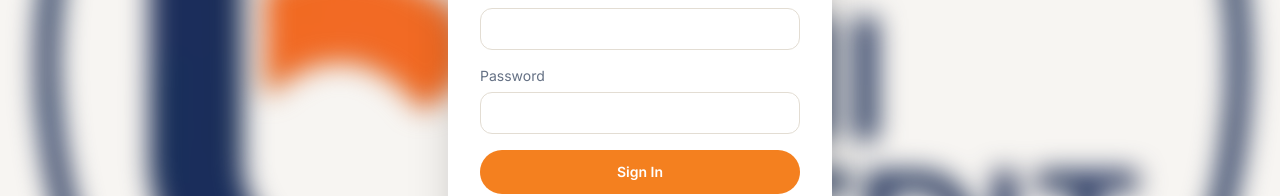
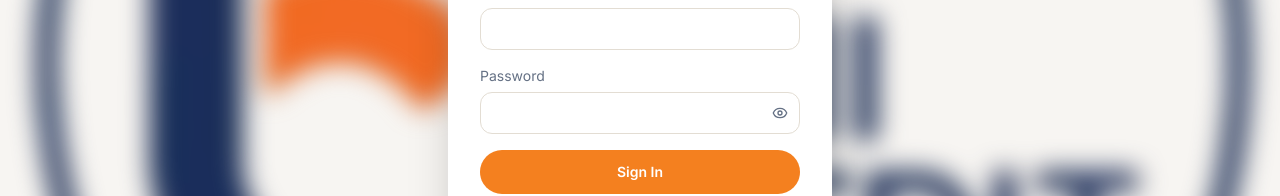
Before and after one commit to maximasprim/Bidii_Credit_V2, a React (Vite) app: page /admin/login in a window 1280 px wide. Shown: the part 332-528 px from the top of the page. Built offline with nearby package versions, Linux system fonts and the light colour scheme.

Commit message:
login password show

```diff
--- a/src/pages/admin/AdminLogin.tsx
+++ b/src/pages/admin/AdminLogin.tsx
@@ -1,6 +1,6 @@
 import { useState } from "react";
 import { Link, Navigate, useNavigate, useSearchParams } from "react-router-dom";
-import { AlertCircle, Home } from "lucide-react";
+import { AlertCircle, Home, Eye, EyeOff } from "lucide-react";
 import { useAdminAuth } from "../../lib/AdminAuthContext";
 import { usePageMeta } from "../../lib/usePageMeta";
 import loginBg from "../../../public/Bidii_Credit_Logo.png";
@@ -20,6 +20,7 @@ export default function AdminLogin() {
 
   const [username, setUsername] = useState("");
   const [password, setPassword] = useState("");
+  const [showPassword, setShowPassword] = useState(false);
   const [error, setError] = useState<string | null>(null);
   const [isSubmitting, setIsSubmitting] = useState(false);
 
@@ -82,7 +83,7 @@ export default function AdminLogin() {
               className="w-full rounded-xl border border-mist-200 px-4 py-2.5 text-sm focus:outline-none"
             />
           </div>
-          <div>
+          {/* <div>
             <label className="mb-1.5 block text-sm text-ink-500">Password</label>
             <input
               type="password"
@@ -92,6 +93,28 @@ export default function AdminLogin() {
               required
               className="w-full rounded-xl border border-mist-200 px-4 py-2.5 text-sm focus:outline-none"
             />
+          </div> */}
+          <div>
+            <label className="mb-1.5 block text-sm text-ink-500">Password</label>
+            <div className="relative">
+              <input
+                type={showPassword ? "text" : "password"}
+                value={password}
+                onChange={(e) => setPassword(e.target.value)}
+                autoComplete="current-password"
+                required
+                className="w-full rounded-xl border border-mist-200 px-4 py-2.5 pr-10 text-sm focus:outline-none"
+              />
+              <button
+                type="button"
+                onClick={() => setShowPassword((v) => !v)}
+                tabIndex={-1}
+                aria-label={showPassword ? "Hide password" : "Show password"}
+                className="absolute inset-y-0 right-0 flex items-center px-3 text-ink-500 hover:text-ink-700"
+              >
+                {showPassword ? <EyeOff size={16} /> : <Eye size={16} />}
+              </button>
+            </div>
           </div>
           <button
             type="submit"
```
Lines whose indentation alone changed are shown as unchanged.
